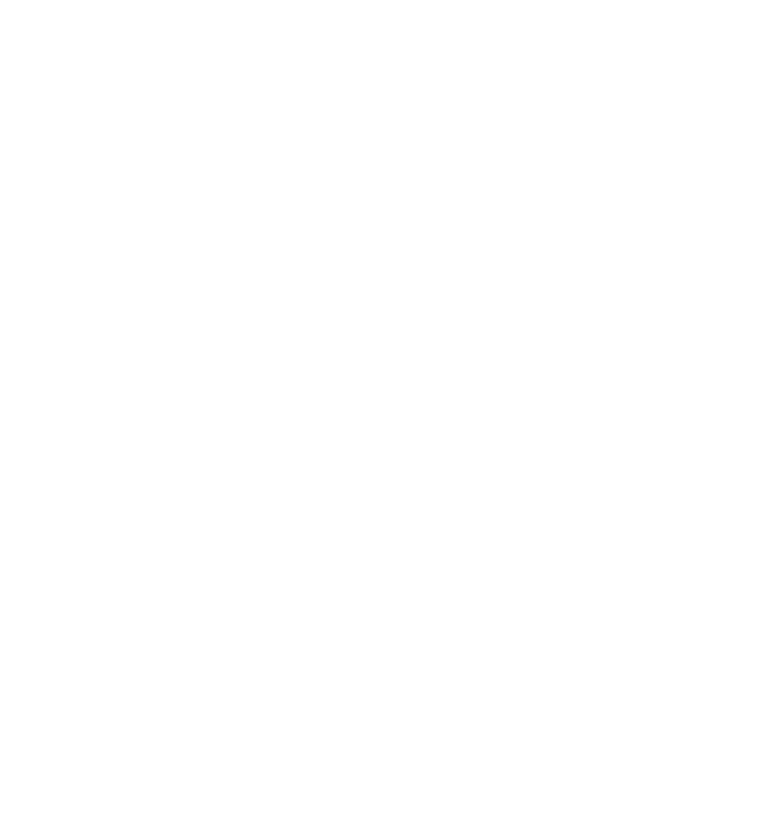
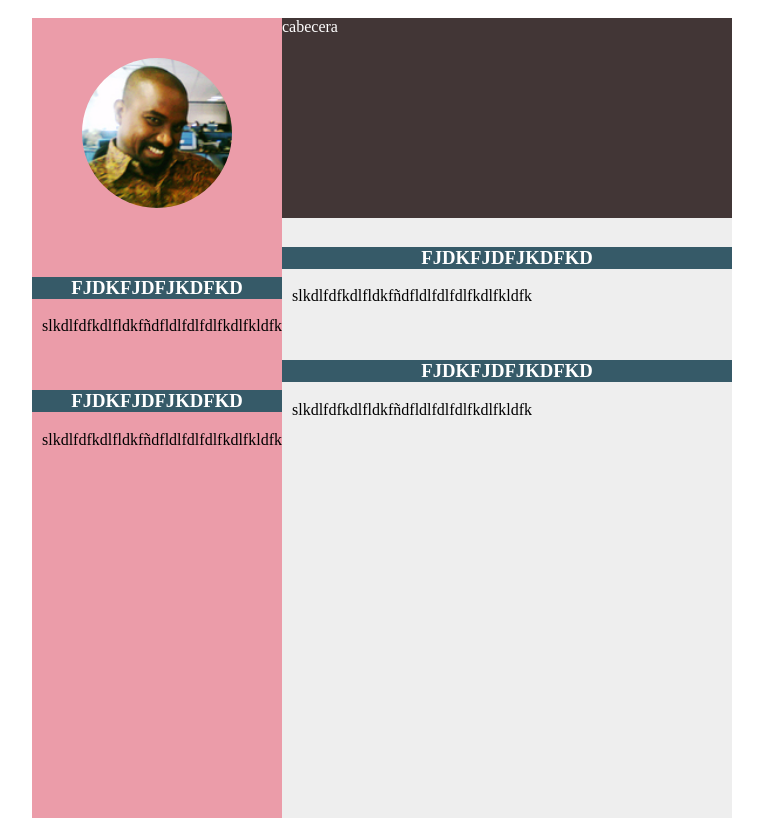
Before and after one commit to ismael29h/cv-academy, a plain HTML site: page index.html in a window 1280 px wide. Shown: the whole page, without its empty margins (258-1021 px from the left). Drawn offline with Linux system fonts and the light colour scheme.

Commit message:
Pruebas, retoques, diseño...

```diff
--- a/index.html
+++ b/index.html
@@ -7,7 +7,36 @@
     <title>Proyecto para Academy</title>
 </head>
 <body>
-
+    <header id="header">
+        header
+        <nav></nav>
+    </header>
+    <main>
+        <section id="cabecera">
+cabecera
+        </section>
+        <section id="lateral">
+            <img src="./foto.jpg" alt="foto">
+            <article class="info">
+                <h3>fjdkfjdfjkdfkd</h3>
+                <p>slkdlfdfkdlfldkfñdfldlfdlfdlfkdlfkldfk</p>
+            </article>
+            <article class="info">
+                <h3>fjdkfjdfjkdfkd</h3>
+                <p>slkdlfdfkdlfldkfñdfldlfdlfdlfkdlfkldfk</p>
+            </article>
+        </section>
+        <section id="principal">
+            <article class="info">
+                <h3>fjdkfjdfjkdfkd</h3>
+                <p>slkdlfdfkdlfldkfñdfldlfdlfdlfkdlfkldfk</p>
+            </article>
+            <article class="info">
+                <h3>fjdkfjdfjkdfkd</h3>
+                <p>slkdlfdfkdlfldkfñdfldlfdlfdlfkdlfkldfk</p>
+            </article>
+        </section>
+    </main>
 
     <script src="./scripts.js"></script>
 </body>
--- a/styles.css
+++ b/styles.css
@@ -0,0 +1,73 @@
+:root {
+    font-size: 62.5%;
+    box-sizing: border-box;
+    --ancho-cv: 700px;
+    --ancho-barra: 250px;
+}
+
+body {
+    color: white;
+    font-size: 1.6rem;
+    margin: 0;
+    padding: 0;
+}
+
+main {
+    display: grid;
+    grid-template-columns: var(--ancho-barra) calc(var(--ancho-cv) - var(--ancho-barra));
+    grid-template-rows: 200px ;
+    background-color: #eee;
+    height: 100vh;
+    width: var(--ancho-cv);
+    margin: auto;
+}
+
+#lateral,
+#principal {
+    display: flex;
+    flex-direction: column;
+    align-items: center;
+}
+
+
+#cabecera {
+    grid-column: 2/3;
+    grid-row: 1/2;
+    background-color: rgb(66, 54, 54);
+}
+
+#lateral {
+    grid-column: 1/2;
+    grid-row: 1/3;
+    background-color:rgb(235, 156, 169);
+}
+
+#lateral img {
+    border-radius: 50%;
+    max-width: 150px;
+    width: 200px;
+    height: auto;
+    padding: 40px;
+}
+
+#principal {
+    grid-column: 2/3;
+    grid-row: 2/3;
+}
+
+.info {
+    width: 100%;
+    margin: 10px 10px;
+}
+
+.info h3 {
+    text-align: center;
+    text-transform: uppercase;
+    background-color: rgb(54, 90, 104);
+}
+
+.info p {
+    padding-right: 1rem;
+    padding-left: 1rem;
+    color: black;
+}
```
Also changed, not shown: foto.jpg (added).
